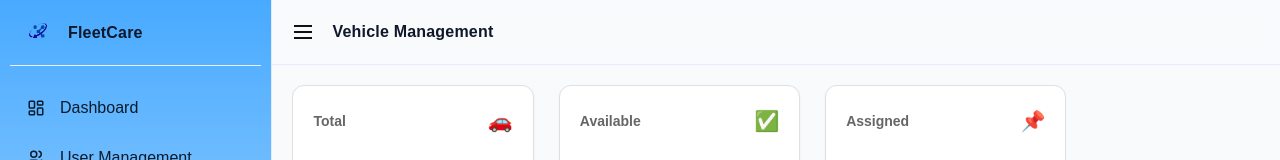
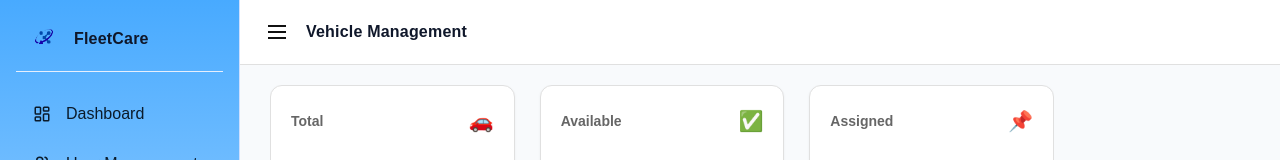
Before and after one commit to PBPerera/FleetCare, a React (Vite) app in the folder frontend/: page /vehicles in a window 1280 px wide. Shown: the top 160 px of the page. Built offline with nearby package versions, Linux system fonts and the light colour scheme; no server answers; sample sign-in values are in the browser's storage.

Commit message:
Update file with correct class according to MaintenanceManagement.jsx

```diff
--- a/frontend/src/pages/Maintenance.css
+++ b/frontend/src/pages/Maintenance.css
@@ -1,77 +1,66 @@
 /* Wrapper */
-.maintenance-wrapper {
+.ad-shell {
   display: flex !important;
   min-height: 100vh !important;
   background: #f5f7fa !important;
   margin: 0 !important;
   padding: 0 !important;
   width: 100% !important;
+  overflow: hidden !important;
 }
 
-/* Force correct sidebar width - override App.css */
-.maintenance-wrapper .ad-sidebar {
+/* Sidebar */
+.ad-shell .ad-sidebar {
   position: fixed !important;
   left: 0 !important;
   top: 0 !important;
   height: 100vh !important;
   width: 240px !important;
-  flex: 0 0 240px !important;
   z-index: 1000 !important;
   transition: width 0.3s ease !important;
   background: linear-gradient(#48aaff, #ffffff) !important;
   padding: 20px 16px !important;
   border-right: 1px solid #cddfff !important;
+  overflow-y: auto !important;
 }
 
-.maintenance-wrapper .ad-sidebar.collapsed {
+.ad-shell .ad-sidebar.collapsed {
   width: 80px !important;
-  flex: 0 0 80px !important;
 }
 
-/* Main content area */
-.maintenance-wrapper .main-content {
+/* Main area - flexbox column layout */
+.ad-shell .ad-main {
   flex: 1 !important;
-  margin-left: 240px !important;
-  margin-top: 0 !important;
-  padding: 0 !important;
-  width: calc(100% - 240px) !important;
-  min-height: 100vh !important;
-  background: #f5f7fa !important;
   display: flex !important;
   flex-direction: column !important;
-  transition: margin-left 0.3s ease, width 0.3s ease !important;
+  margin-left: 240px !important;
+  width: calc(100% - 240px) !important;
+  height: 100vh !important;
+  overflow: hidden !important;
+  transition: margin-left 0.3s ease !important;
 }
 
-.maintenance-wrapper .main-content.sidebar-collapsed {
+.ad-shell.is-collapsed .ad-main {
   margin-left: 80px !important;
   width: calc(100% - 80px) !important;
 }
 
-/* TopBar - Make it sticky/fixed */
-.maintenance-wrapper .topbar,
-.maintenance-wrapper .header,
-.maintenance-wrapper .tbs-root {
-  position: sticky !important;
-  top: 0 !important;
+/* Header - fixed, doesn't scroll */
+.ad-shell .sd-header {
+  flex-shrink: 0 !important;
   width: 100% !important;
-  margin: 0 !important;
-  z-index: 50 !important;
+  padding: 16px 20px !important;
+  background: #fff !important;
+  border-bottom: 1px solid #e0e0e0 !important;
+  display: flex !important;
+  align-items: center !important;
 }
 
-/* Content containers */
-.maintenance-wrapper .dashboard-container,
-.maintenance-wrapper .page-container,
-.maintenance-wrapper .audit-log-container {
+/* Content - scrollable */
+.ad-shell .ad-content {
+  flex: 1 !important;
+  overflow-y: auto !important;
+  overflow-x: hidden !important;
   padding: 20px 30px !important;
   width: 100% !important;
-  margin: 0 !important;
 }
-
-/* Remove Layout wrapper padding */
-.maintenance-wrapper .layout,
-.maintenance-wrapper .page-content,
-.maintenance-wrapper .page-content-wrapper {
-  margin: 0 !important;
-  padding: 0 !important;
-  width: 100% !important;
-}
```
